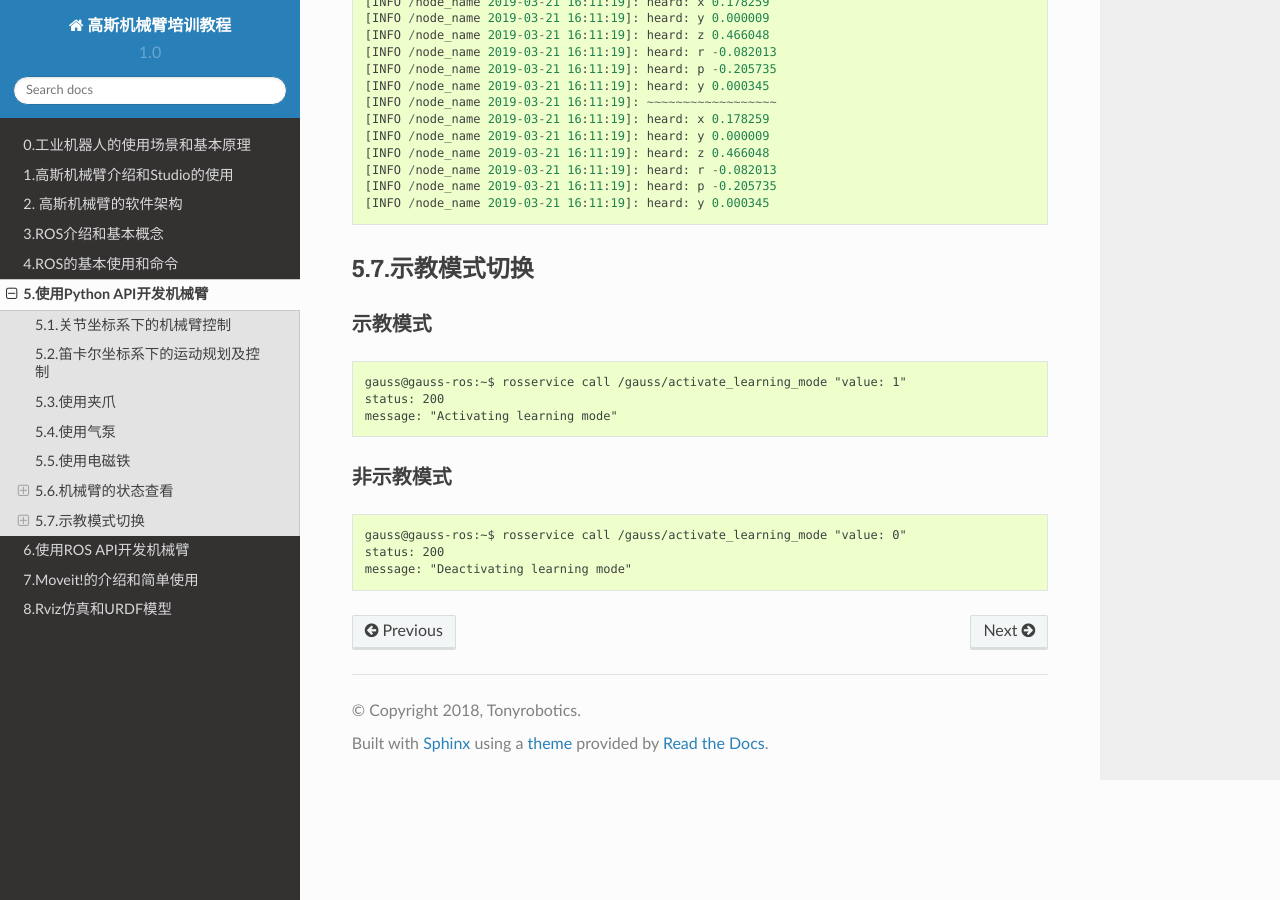
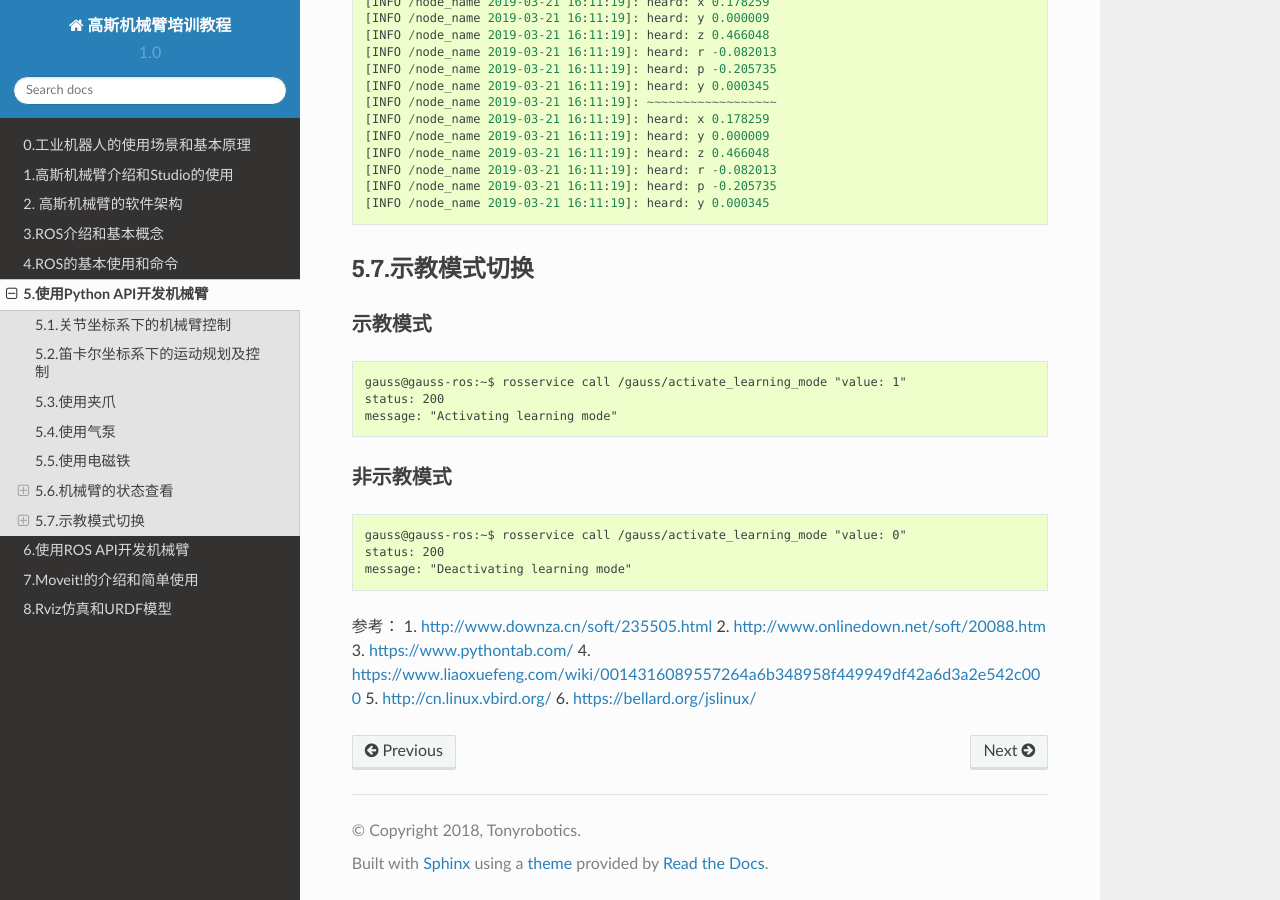
Before and after one commit to TonyRobotics/gauss_press, a Sphinx documentation site: the page built from docs/_source/api/1.python_api.rst, in a window 1280 px wide and 900 px high, scrolled down 3310 px. Built offline with Sphinx 7.4.7 and the Read the Docs theme 2.0.0, drawn with Linux system fonts in a browser that asks for light colours.

Commit message:
修改标题

```diff
--- a/docs/_source/api/1.python_api.rst
+++ b/docs/_source/api/1.python_api.rst
@@ -224,3 +224,11 @@
     gauss@gauss-ros:~$ rosservice call /gauss/activate_learning_mode "value: 0"
     status: 200
     message: "Deactivating learning mode"
+
+参考：
+1. http://www.downza.cn/soft/235505.html
+2. http://www.onlinedown.net/soft/20088.htm
+3. https://www.pythontab.com/
+4. https://www.liaoxuefeng.com/wiki/0014316089557264a6b348958f449949df42a6d3a2e542c000
+5. http://cn.linux.vbird.org/
+6. https://bellard.org/jslinux/
--- a/docs/index.rst
+++ b/docs/index.rst
@@ -20,9 +20,9 @@
    _source/robotics/1.studio_learn.rst
    _source/robotics/2.software_architecture.rst
 
-第一天下午 ROS 的基本概念和简单命令的使用
+第一天下午 ROS基本概念和简单命令的使用
 --------------------------------------------------
-目标：了解ROS的基础概念，熟悉基本指令的使用
+目标：了解ROS基本概念，熟悉基本指令的使用
 
 .. toctree::
    :maxdepth: 2
```
